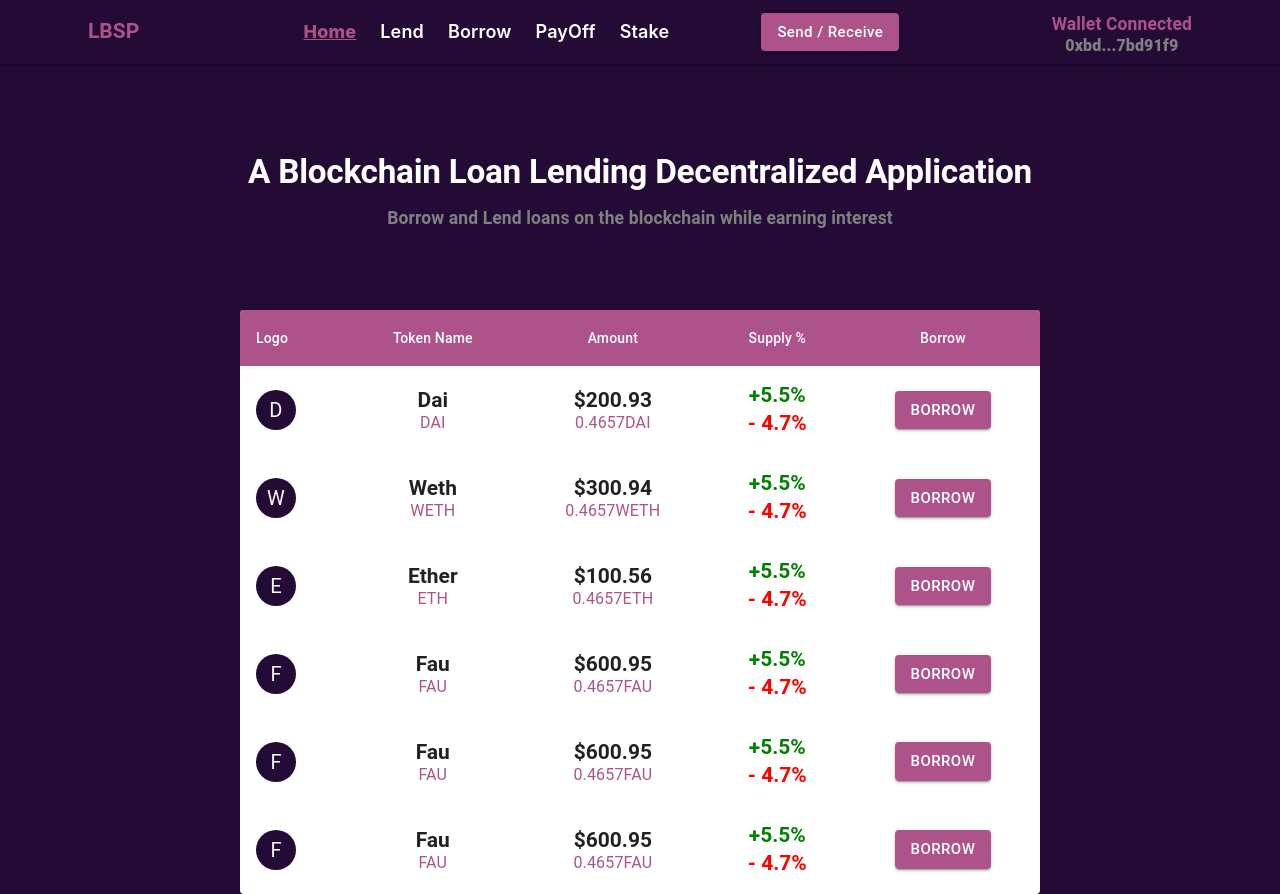
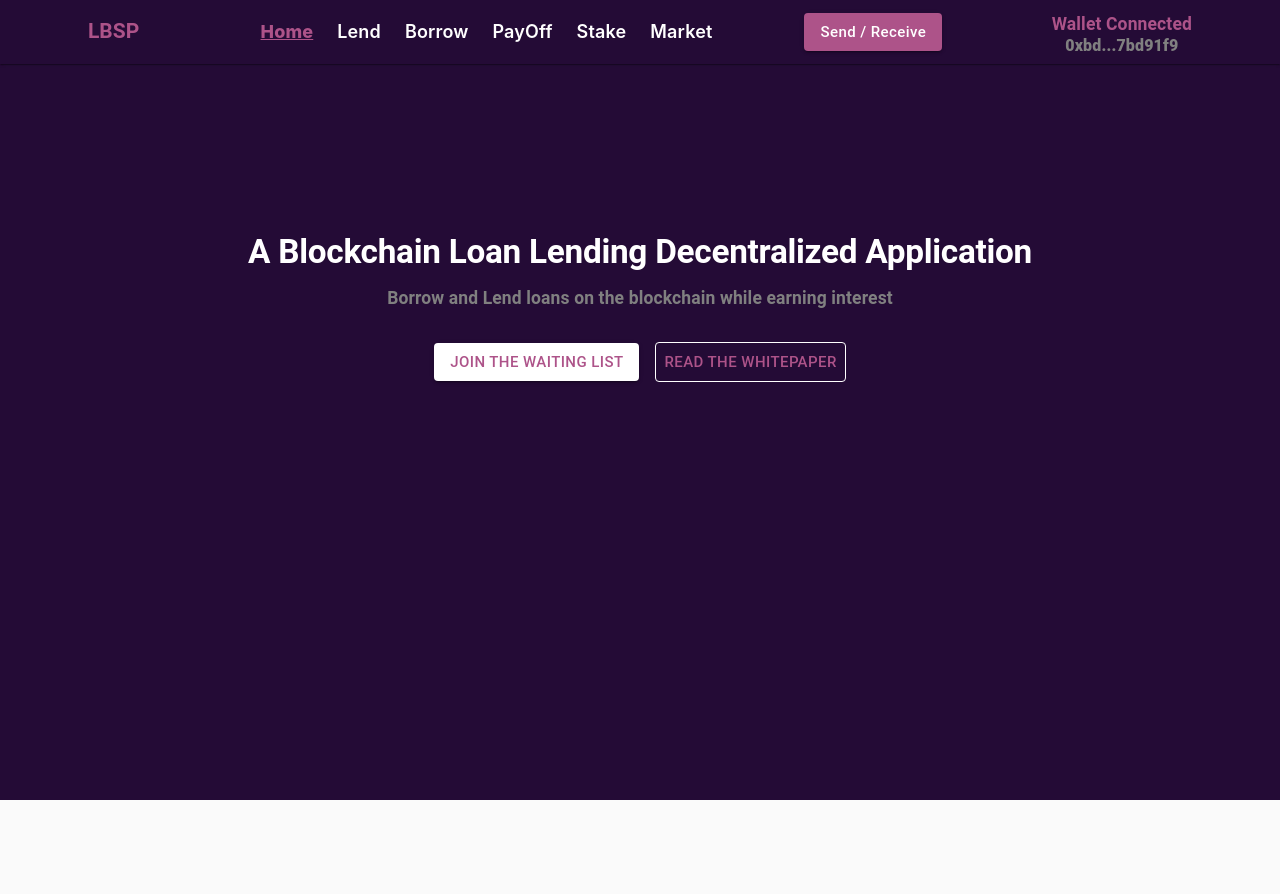
Before and after one commit to ANNMAINAWANGARI/deFilendingdapp, a React (Create React App) app: page / in a window 1280 px wide. After the commit the page ends 800 px from the top, so only its background shows below. Built offline with nearby package versions, Linux system fonts and the light colour scheme.

Commit message:
added markets page and restructured the homepage

```diff
--- a/src/App.js
+++ b/src/App.js
@@ -5,7 +5,7 @@ import Homepage from './pages/Homepage';
 import Lendingpage from './pages/Lendingpage';
 import Stakingpage from './pages/Stakingpage';
 import PayOffpage from './pages/PayOffpage';
-
+import MarketsPage from './pages/MarketsPage';
 function App() {
   return (
     <BrowserRouter>
@@ -15,6 +15,7 @@ function App() {
         <Route path="/lend" element={<Lendingpage />} />
         <Route path="/stake" element={<Stakingpage />} />
         <Route path="/payoff" element={<PayOffpage />} />
+        <Route path="/market" element={<MarketsPage />} />
       </Routes>
     </BrowserRouter>
   );
--- a/src/components/Navbar.jsx
+++ b/src/components/Navbar.jsx
@@ -56,6 +56,9 @@ const Navbar = () => {
               <NavLink to="/stake" style={navLinkStyles}>
                 Stake
               </NavLink>
+              <NavLink to="/market" style={navLinkStyles}>
+                Market
+              </NavLink>
               <Button variant="contained" sx={{ marginLeft: 10, textTransform: 'capitalize' }}>
                 Send / Receive
               </Button>
--- a/src/pages/Homepage.jsx
+++ b/src/pages/Homepage.jsx
@@ -1,80 +1,17 @@
 import React from 'react';
-import {
-  Box,
-  Container,
-  Table,
-  TableContainer,
-  TableHead,
-  TableCell,
-  TableRow,
-  Typography,
-  TableBody,
-  Avatar,
-  Button,
-  Paper
-} from '@mui/material';
+import { Box, Container, Typography, Button } from '@mui/material';
 import { makeStyles } from '@mui/styles';
 import Navbar from '../components/Navbar';
-import { tableCellClasses } from '@mui/material/TableCell';
+
 import { useNavigate } from 'react-router-dom';
-const stakeRows = [
-  {
-    avatarLetter: 'D',
-    token: 'Dai',
-    amount: '200.93',
-    increase: '5.5',
-    decrease: '4.7',
-    tokenShort: 'DAI',
-    amountToken: '0.4657DAI'
-  },
-  {
-    avatarLetter: 'W',
-    token: 'Weth',
-    amount: '300.94',
-    increase: '5.5',
-    decrease: '4.7',
-    tokenShort: 'WETH',
-    amountToken: '0.4657WETH'
-  },
-  {
-    avatarLetter: 'E',
-    token: 'Ether',
-    amount: '100.56',
-    increase: '5.5',
-    decrease: '4.7',
-    tokenShort: 'ETH',
-    amountToken: '0.4657ETH'
-  },
-  {
-    avatarLetter: 'F',
-    token: 'Fau',
-    amount: '600.95',
-    increase: '5.5',
-    decrease: '4.7',
-    tokenShort: 'FAU',
-    amountToken: '0.4657FAU'
-  },
-  {
-    avatarLetter: 'F',
-    token: 'Fau',
-    amount: '600.95',
-    increase: '5.5',
-    decrease: '4.7',
-    tokenShort: 'FAU',
-    amountToken: '0.4657FAU'
-  },
-  {
-    avatarLetter: 'F',
-    token: 'Fau',
-    amount: '600.95',
-    increase: '5.5',
-    decrease: '4.7',
-    tokenShort: 'FAU',
-    amountToken: '0.4657FAU'
+
+const useStyles = makeStyles(() => ({
+  WaitingButton: {
+    '&:hover': {
+      backgroundColor: 'white'
+    }
   }
-];
-
-const useStyles = makeStyles(theme => ({}));
+}));
 const Homepage = () => {
   const classes = useStyles();
   let navigate = useNavigate();
@@ -82,8 +19,8 @@ const Homepage = () => {
     <Box
       sx={{
         background: '#240b36',
-        width: '100%'
-        //height: '100vh'
+        width: '100%',
+        height: '100vh'
       }}
     >
       <Navbar />
@@ -93,7 +30,7 @@ const Homepage = () => {
           display: 'flex',
           flexDirection: 'column',
           justifyContent: 'space-between',
-          marginTop: 10,
+          marginTop: 20,
           padding: 1
         }}
       >
@@ -103,73 +40,18 @@ const Homepage = () => {
         <Typography variant="h6" align="center" gutterBottom color="gray">
           Borrow and Lend loans on the blockchain while earning interest
         </Typography>
+        <Box mt={3} sx={{ display: 'flex', alignItems: 'center', justifyContent: 'center' }}>
+          <Button
+            variant="contained"
+            className={classes.WaitingButton}
+            sx={{ color: 'primary.main', backgroundColor: 'white', marginRight: 2 }}
+            onClick={() => navigate('/borrow')}
+          >
+            Join the waiting list
+          </Button>
+          <Button sx={{ border: '1px solid white' }}>Read the whitepaper</Button>
+        </Box>
       </Container>
-
-      <TableContainer component={Paper} sx={{ maxWidth: 800, marginLeft: 'auto', marginRight: 'auto', marginTop: 8 }}>
-        <Table
-          sx={{
-            [`& .${tableCellClasses.root}`]: {
-              borderBottom: 'none'
-            }
-          }}
-        >
-          <TableHead sx={{ backgroundColor: 'primary.main' }}>
-            <TableRow>
-              <TableCell sx={{ color: 'white' }} align="left">
-                Logo
-              </TableCell>
-              <TableCell sx={{ color: 'white' }} align="center">
-                Token Name
-              </TableCell>
-              <TableCell sx={{ color: 'white' }} align="center">
-                Amount
-              </TableCell>
-              <TableCell sx={{ color: 'white' }} align="center">
-                Supply %
-              </TableCell>
-              <TableCell sx={{ color: 'white' }} align="center">
-                Borrow
-              </TableCell>
-            </TableRow>
-          </TableHead>
-          <TableBody>
-            {stakeRows.map(strow => (
-              <TableRow key={strow.token}>
-                <TableCell align="right">
-                  <Avatar sx={{ background: '#240b36', padding: 1 }}>{strow.avatarLetter}</Avatar>
-                </TableCell>
-                <TableCell align="left">
-                  <div style={{ display: 'flex', flexDirection: 'column', alignItems: 'center' }}>
-                    <Typography variant="h5">{strow.token}</Typography>
-                    <Typography color="primary">{strow.tokenShort}</Typography>
-                  </div>
-                </TableCell>
-                <TableCell align="left">
-                  <div style={{ display: 'flex', flexDirection: 'column', alignItems: 'center' }}>
-                    <Typography variant="h5">${strow.amount}</Typography>
-                    <Typography color="primary">{strow.amountToken}</Typography>
-                  </div>
-                </TableCell>
-                <TableCell align="left">
-                  <div style={{ display: 'flex', flexDirection: 'column', alignItems: 'center' }}>
-                    <Typography variant="h5" color="green">
-                      +{strow.increase}%
-                    </Typography>
-                    <Typography variant="h5" color="red">
-                      - {strow.decrease}%
-                    </Typography>
-                  </div>
-                </TableCell>
-                <TableCell align="center">
-                  <Button variant="contained" onClick={() => navigate('/borrow')}>
-                    Borrow
-                  </Button>
-                </TableCell>
-              </TableRow>
-            ))}
-          </TableBody>
-        </Table>
-      </TableContainer>
     </Box>
   );
 };
--- a/src/pages/Lendingpage.jsx
+++ b/src/pages/Lendingpage.jsx
@@ -40,7 +40,7 @@ const Lendingpage = () => {
                 <TableCell sx={{ color: 'white' }}>Amount Loaned</TableCell>
                 <TableCell sx={{ color: 'white' }}>Amount Remaining</TableCell>
                 <TableCell sx={{ color: 'white' }}>Status</TableCell>
-                <TableCell sx={{ color: 'white' }}>Loan</TableCell>
+                <TableCell sx={{ color: 'white' }}>Lend</TableCell>
               </TableRow>
             </TableHead>
             <TableBody>
@@ -55,7 +55,7 @@ const Lendingpage = () => {
                   </TableCell>
                   <TableCell align="left">
                     <Button variant="contained" disabled={row.status === 'LOANED'}>
-                      Loan
+                      Lend
                     </Button>
                   </TableCell>
                 </TableRow>
--- /dev/null
+++ b/src/pages/MarketsPage.jsx
@@ -0,0 +1,12 @@
+import React from 'react';
+import Navbar from '../components/Navbar';
+
+const MarketsPage = () => {
+  return (
+    <div>
+      <Navbar />
+    </div>
+  );
+};
+
+export default MarketsPage;
```
